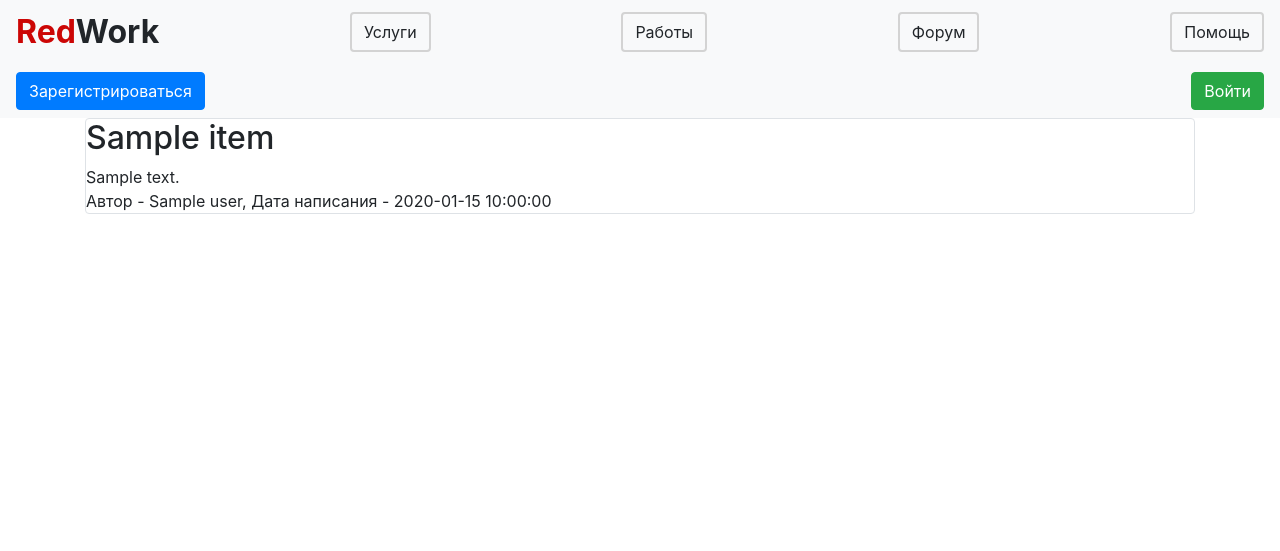
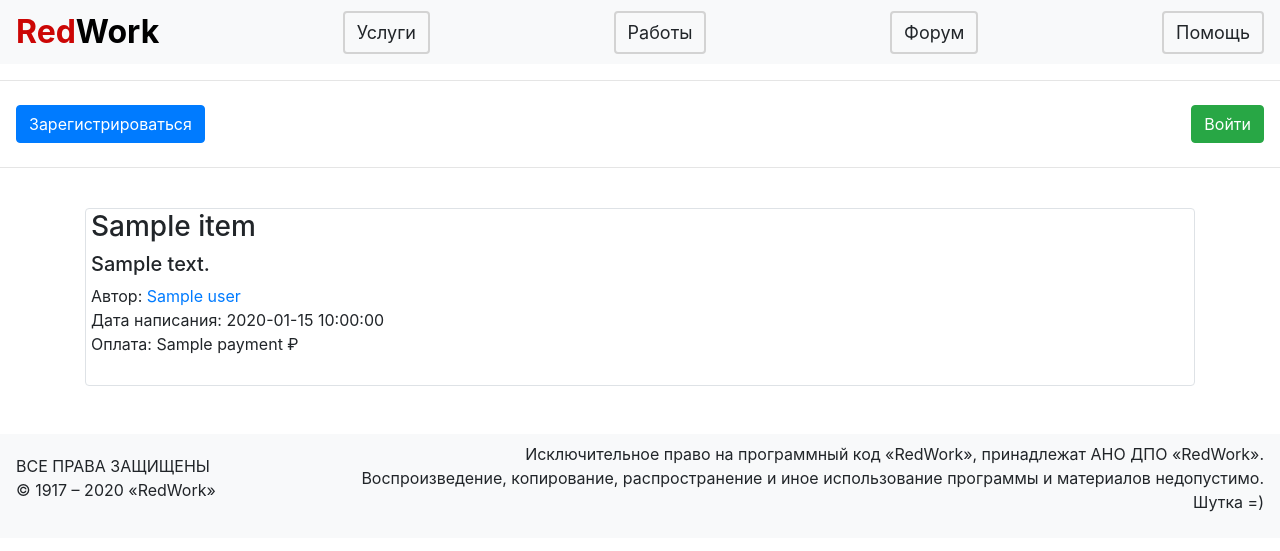
Before and after one commit to johtai/RedWork, a Flask app: template templates/index.html in a window 1280 px wide. Shown: the top 551 px of the page. Run offline with Flask 3, Linux system fonts and the light colour scheme; the template is opened without the code that fills it: most values are stand-ins (such as "Sample title", 1, 10 or a date in 2020); parts of the project's set-up code (start-up, migrations or seed data) failed here and were passed over; some libraries are stand-ins or nearby versions.

Commit message:
some things

```diff
--- a/data/jobs.py
+++ b/data/jobs.py
@@ -12,8 +12,8 @@ class Jobs(SqlAlchemyBase):
                            primary_key=True, autoincrement=True)
     title = sqlalchemy.Column(sqlalchemy.String, nullable=True)
     content = sqlalchemy.Column(sqlalchemy.String, nullable=True)
-    created_date = sqlalchemy.Column(sqlalchemy.DateTime,
-                                     default=datetime.datetime.now)
+    created_date = sqlalchemy.Column(sqlalchemy.String,
+                                     default=datetime.datetime.today().strftime("%d.%m.%Y %H:%M"))
     is_private = sqlalchemy.Column(sqlalchemy.Boolean, default=True)
     members = sqlalchemy.Column(sqlalchemy.Integer, default=True)
     user_id = sqlalchemy.Column(sqlalchemy.Integer,
--- a/data/users.py
+++ b/data/users.py
@@ -21,6 +21,8 @@ class User(SqlAlchemyBase, UserMixin):
                                      default=datetime.datetime.today().strftime("%d.%m.%Y %H:%M"))
     jobs = orm.relation("Jobs", back_populates='user')
     is_ava = sqlalchemy.Column(sqlalchemy.Boolean, default=False)
+    # balance = sqlalchemy.Column(sqlalchemy.Float, default=0)
+
     def set_password(self, password):
         self.hashed_password = generate_password_hash(password)
 
--- a/main.py
+++ b/main.py
@@ -130,7 +130,8 @@ def reqister():
             file.thumbnail((128, 128))
             file.save(path)
 
-        return redirect('/login')
+        login_user(user, remember=True)
+        return redirect('/')
     return render_template('register.html', title='Регистрация', form=form)
 
 
@@ -196,7 +197,8 @@ def edit_jobs(id):
 def open_user(id):
     session = db_session.create_session()
     user = session.query(User).filter(User.id == id).first()
-    return render_template('profile.html', user=user)
+    jobs = user.jobs
+    return render_template('profile.html', user=user, jobs=jobs)
 
 
 @app.route('/jobs_delete/<int:id>', methods=['GET', 'POST'])
--- a/templates/base.html
+++ b/templates/base.html
@@ -14,16 +14,22 @@
 <body>
 <header>
     <nav class="navbar navbar-light bg-light">
-        <b><font size="6" color="cc0605">Red</font><font size="6">Work</font></b>
-            <a style="border: 2px double lightgray" class='btn btn-default' href="">Услуги</a>
-            <a style="border: 2px double lightgray" class='btn btn-default' href="">Работы</a>
-            <a style="border: 2px double lightgray" class='btn btn-default' href="">Форум</a>
-            <a style="border: 2px double lightgray" class='btn btn-default' href="">Помощь</a>
+        <a href="/"><b><font size="6" color="cc0605">Red</font><font color="000000" size="6">Work</font></b></a>
+
+                <a style="border: 2px double lightgray" class='btn btn-default' href=""><font size="4">Услуги</font></a>
+                <a style="border: 2px double lightgray" class='btn btn-default' href=""><font size="4">Работы</font></a>
+                <a style="border: 2px double lightgray" class='btn btn-default' href=""><font size="4">Форум</font></a>
+                <a style="border: 2px double lightgray" class='btn btn-default' href=""><font size="4">Помощь</font></a>
+
     </nav>
-    <nav class="navbar navbar-light bg-light">
+    <hr>
+    <nav class="navbar">
         {% if current_user.is_authenticated: %}
             <a style="background: #76ca7d" class='btn' href="/jobs">Добавить работу</a>
+            <a style="background: #a4d433" class='btn btn-default' href="">Категории</a>
             <a style="background: #c4ca76" class='btn btn-default' href="">Мои работы</a>
+            <a style="background: #c4ca76" class='btn btn-default' href="">Отложенные</a>
+            <a style="background: #aca16f" class='btn btn-default' href="">Заявки</a>
             <a style="background: #aaaaaa" class='btn btn-default' href='/user/{{ current_user.id }}'>Профиль</a>
             <a style="background: #ca7676" class='btn btn-default' href="/logout">Выйти</a>
         {% else %}
@@ -31,11 +37,20 @@
             <a class="btn btn-success" href="/login">Войти</a>
         {% endif %}
     </nav>
+    <hr>
 
 </header>
 
 <main role="main" class="container">
     {% block content %}{% endblock %}
 </main>
+<br><br>
+    <nav class="navbar navbar-light bg-light">
+        <p>ВСЕ ПРАВА ЗАЩИЩЕНЫ<br>© 1917 – 2020 «RedWork»</p>
+        <p align="right">Исключительное право на программный код «RedWork», принадлежат АНО ДПО «RedWork».
+            <br>
+            Воспроизведение, копирование, распространение и иное использование программы и материалов недопустимо.<br> Шутка =)
+        </p>
+    </nav>
 </body>
 </html>
--- a/templates/index.html
+++ b/templates/index.html
@@ -1,21 +1,5 @@
 {% extends "base.html" %}
 
 {% block content %}
-{% for item in jobs%}
-<div class="col-md6 border rounded">
-    <h2>{{item.title}}</h2>
-    <div>
-        {{item.content}}
-    </div>
-    <div>
-        Автор - {{item.user.name}}, Дата написания - {{item.created_date}}
-    </div>
-    {% if current_user.is_authenticated and current_user == item.user %}
-    <div>
-        <a href="/jobs/{{ item.id }}" class="btn btn-warning">Изменить</a>
-        <a href="/jobs_delete/{{ item.id }}" class="btn btn-danger">Удалить</a>
-    </div>
-{% endif %}
-</div>
-{% endfor %}
+{% include "jobs_list.html"%}
 {% endblock %}
--- a/templates/jobs_list.html
+++ b/templates/jobs_list.html
@@ -1,10 +1,26 @@
-<!DOCTYPE html>
-<html lang="en">
-<head>
-    <meta charset="UTF-8">
-    <title>$Title$</title>
-</head>
-<body>
-$END$
-</body>
-</html>
+{% for item in jobs%}
+<br>
+<div class="col-md6 border rounded" style="padding: 1px 5px 5px 5px">
+    <h3>{{item.title}}</h3>
+    <h5>
+        {{item.content}}
+    </h5>
+    <div>
+        <a>Автор: </a><a href="/user/{{ item.user.id }}">{{ item.user.name }}</a><br>
+        Дата написания: {{item.created_date}}<br>
+        Оплата: {{item.payment}} ₽
+    </div>
+    <br>
+    {% if current_user == item.user %}
+    <div>
+        <a href="/jobs/{{ item.id }}" class="btn btn-warning">Изменить</a>
+        <a href="/jobs_delete/{{ item.id }}" class="btn btn-danger">Удалить</a>
+    </div>
+    {% elif current_user.is_authenticated %}
+    <div>
+        <a href="/jobs/{{ item.id }}" class="btn btn-success">Выполняю!</a>
+        <a href="/jobs_delete/{{ item.id }}" class="btn btn-default">Хочу выполнить</a>
+    </div>
+    {% endif %}
+    </div>
+{% endfor %}
```
Also changed, not shown: templates/profile.html (+6 -22 lines), db/blogs.sqlite, static/img/1.png, static/img/2.png (added).
